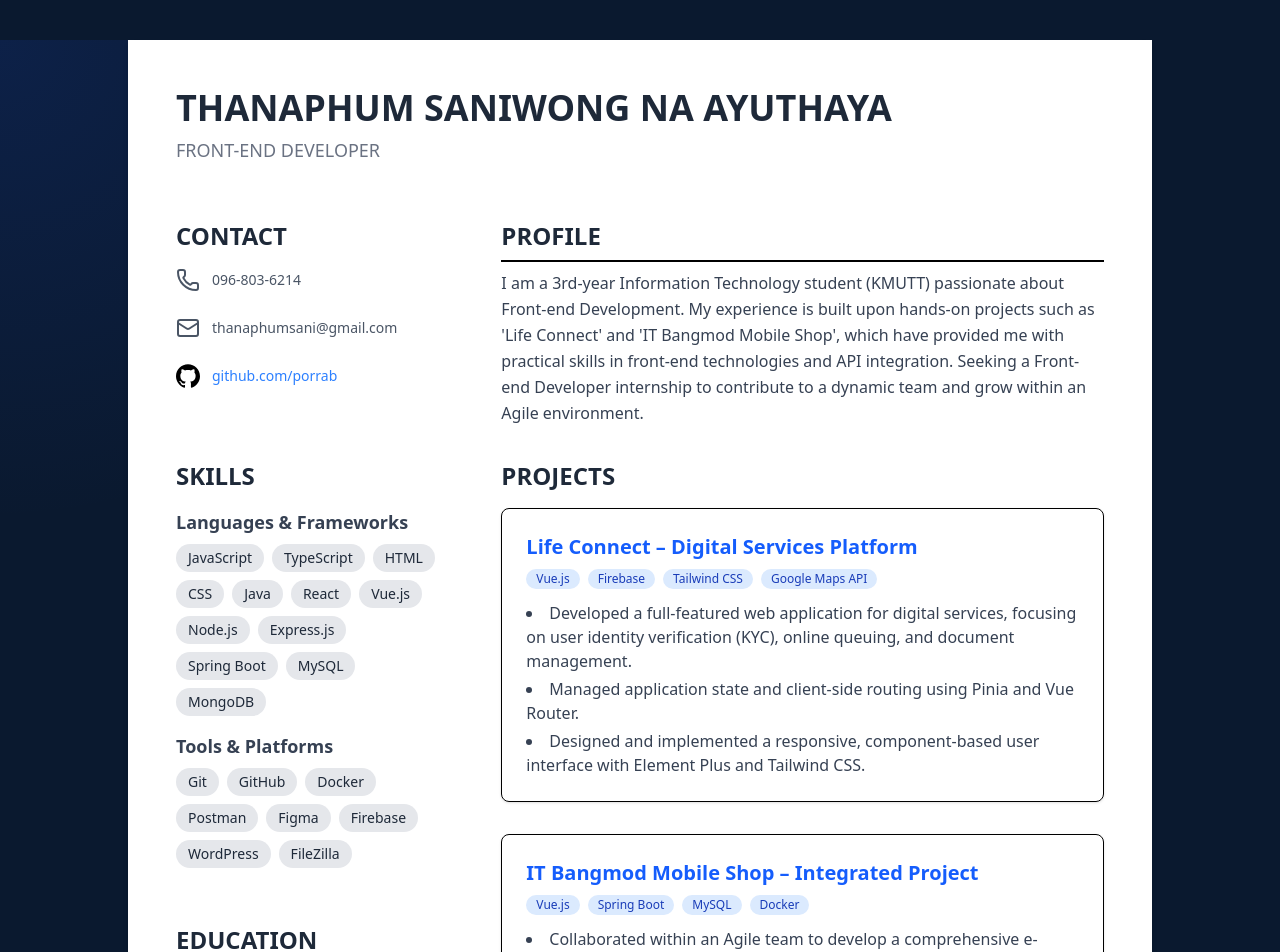
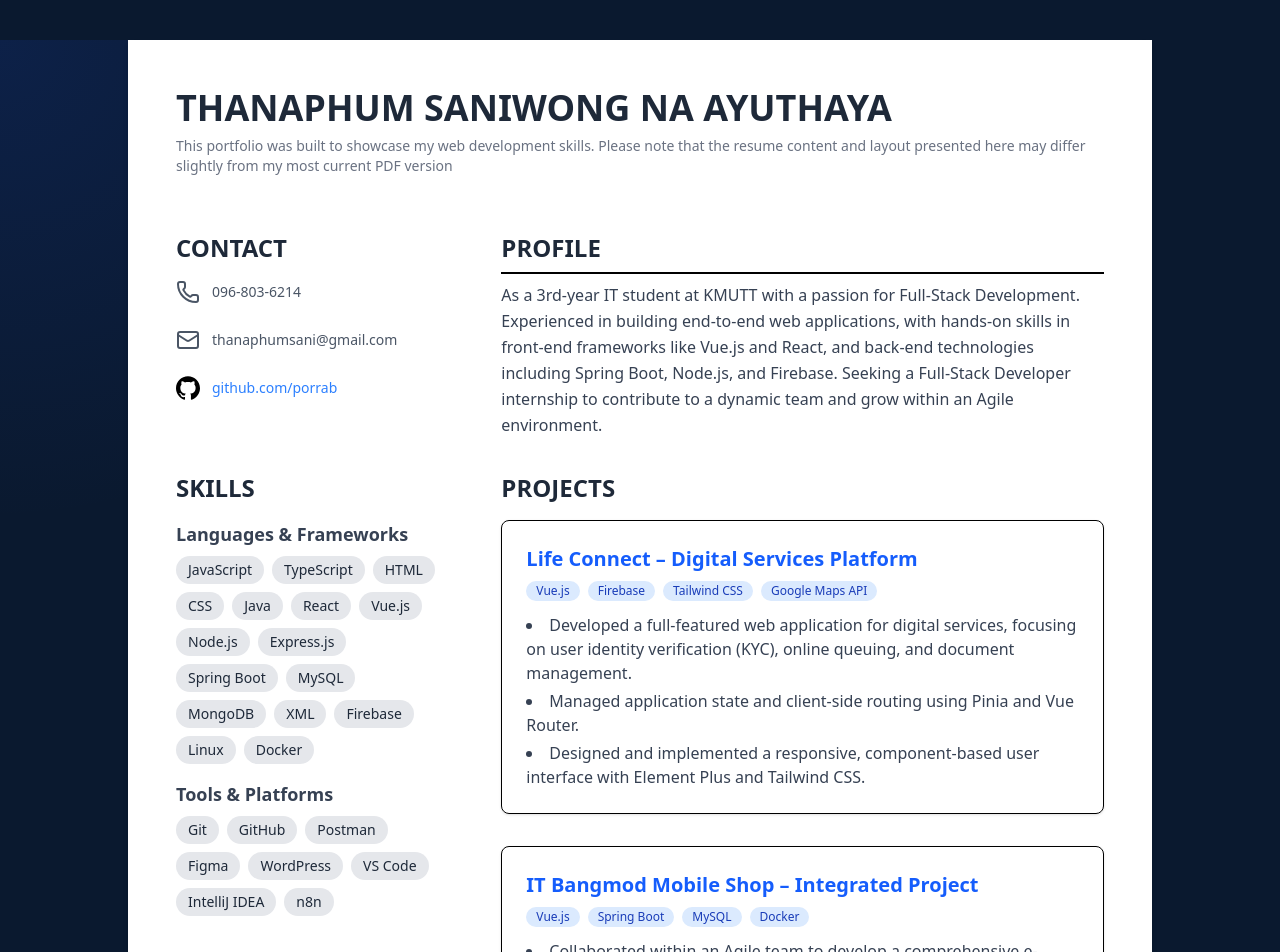
Before and after one commit to porrab/myResume, a React (Vite) app: page / in a window 1280 px wide. Shown: the top 952 px of the page. Built offline with nearby package versions, Linux system fonts and the light colour scheme.

Commit message:
fix information

```diff
--- a/src/component/project/HoverCarousel.tsx
+++ b/src/component/project/HoverCarousel.tsx
@@ -21,7 +21,7 @@ const HoverCarousel = ({ imageUrls }: HoverCarouselProps) => {
           showThumbs={false}
           infiniteLoop={true}
           autoPlay={true}
-          interval={3000}
+          interval={1500}
           showStatus={false}
           showArrows={false}
           showIndicators={false}
--- a/src/component/project/ProjectOverview.tsx
+++ b/src/component/project/ProjectOverview.tsx
@@ -18,7 +18,7 @@ const ProjectOverview = ({
           showThumbs={false}
           infiniteLoop={true}
           autoPlay={true}
-          interval={3000}
+          interval={2000}
           showStatus={false}
         >
           {imageUrl.map((url, index) => (
--- a/src/component/resume/Activities.tsx
+++ b/src/component/resume/Activities.tsx
@@ -9,7 +9,7 @@ const Activities = () => {
           rel="noopener noreferrer"
           className="text-xl font-semibold text-blue-600 hover:underline"
         >
-          Web Developer | AI Hackathon
+          Web Developer | AI International Hackathon
         </a>
         <p className="mt-2 text-base text-gray-700">
           Developed the official event registration website using WordPress,
--- a/src/component/resume/Header.tsx
+++ b/src/component/resume/Header.tsx
@@ -4,7 +4,11 @@ const Header = () => {
       <h1 className="text-4xl font-bold text-gray-800">
         THANAPHUM SANIWONG NA AYUTHAYA
       </h1>
-      <p className="text-lg text-gray-500 mt-2">FRONT-END DEVELOPER</p>
+      <p className="text-sm text-gray-500 mt-2">
+        This portfolio was built to showcase my web development skills. Please
+        note that the resume content and layout presented here may differ
+        slightly from my most current PDF version
+      </p>
     </div>
   );
 };
--- a/src/component/resume/Profile.tsx
+++ b/src/component/resume/Profile.tsx
@@ -4,12 +4,12 @@ const Profile = () => {
       <h2 className="text-2xl font-bold text-gray-800">PROFILE</h2>
       <hr className="my-2 border" />
       <p className="text-base text-gray-700 leading-relaxed">
-        I am a 3rd-year Information Technology student (KMUTT) passionate about
-        Front-end Development. My experience is built upon hands-on projects such
-        as 'Life Connect' and 'IT Bangmod Mobile Shop', which have provided me
-        with practical skills in front-end technologies and API integration.
-        Seeking a Front-end Developer internship to contribute to a dynamic team
-        and grow within an Agile environment.
+        As a 3rd-year IT student at KMUTT with a passion for Full-Stack
+        Development. Experienced in building end-to-end web applications, with
+        hands-on skills in front-end frameworks like Vue.js and React, and
+        back-end technologies including Spring Boot, Node.js, and Firebase.
+        Seeking a Full-Stack Developer internship to contribute to a dynamic
+        team and grow within an Agile environment.
       </p>
     </div>
   );
--- a/src/component/resume/Projects.tsx
+++ b/src/component/resume/Projects.tsx
@@ -78,7 +78,7 @@ const projectData = [
     title: "Sushi Restaurant Game (Group Project)",
     githubUrl: "https://github.com/porrab/PROJECT2-SEC-1-ChueRaiDee",
     liveUrl: null,
-    tech: ["Vue.js"],
+    tech: ["Vue.js", "Tailwind CSS", "JSON Sever"],
     tagline:
       "An interactive restaurant simulation game built with Vue.js to practice fundamental concepts.",
     role: "Front-end Developer",
--- a/src/component/resume/Skills.tsx
+++ b/src/component/resume/Skills.tsx
@@ -11,17 +11,21 @@ const languagesAndFrameworks = [
   "Spring Boot",
   "MySQL",
   "MongoDB",
+  "XML",
+  "Firebase",
+  "Linux",
+  "Docker",
 ];
 
 const toolsAndPlatforms = [
   "Git",
   "GitHub",
-  "Docker",
   "Postman",
   "Figma",
-  "Firebase",
   "WordPress",
-  "FileZilla",
+  "VS Code",
+  "IntelliJ IDEA",
+  "n8n",
 ];
 
 const Skills = () => {
```
